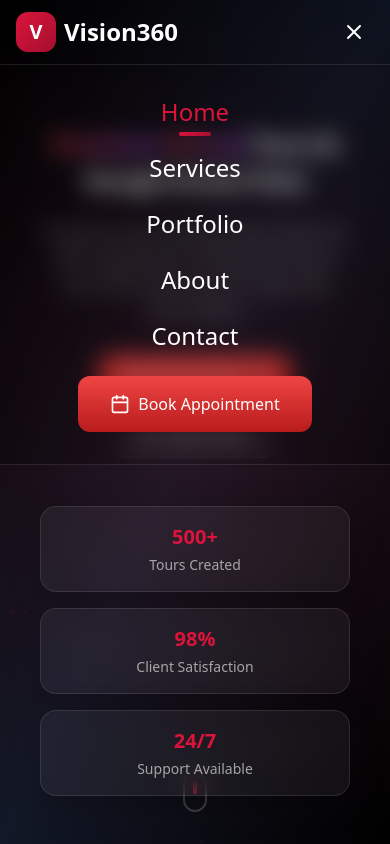
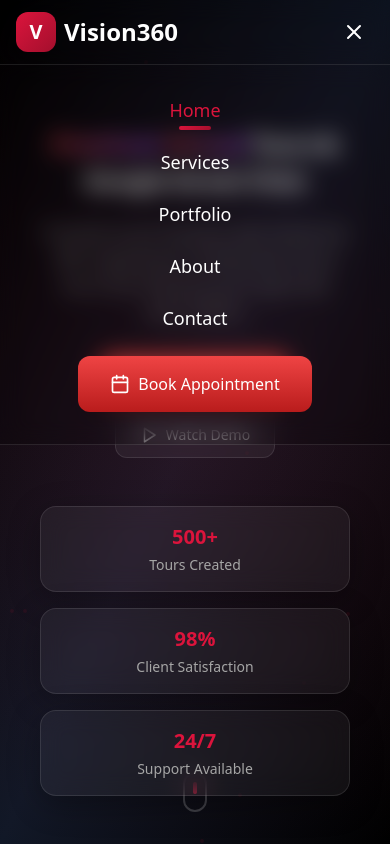
Before and after one commit to thiyo-de/vision360-nubien-style, a React (Vite) app: page / in a window 390 px wide. Both pictures are taken after a click on the button 354 px from the left and 32 px from the top of the page. Shown: the top 844 px of the page. Built offline with nearby package versions, Linux system fonts and the light colour scheme; a web font is replaced by a local one.

Commit message:
Refactor: Adjust mobile and tablet navbar

```diff
--- a/src/components/Navbar.tsx
+++ b/src/components/Navbar.tsx
@@ -83,7 +83,7 @@ const Navbar = () => {
               <motion.button
                 whileTap={{ scale: 0.95 }}
                 onClick={() => setIsMobileMenuOpen(!isMobileMenuOpen)}
-                className="md:hidden p-2 text-white hover:text-primary transition-colors"
+                className="lg:hidden p-2 text-white hover:text-primary transition-colors"
               >
                 {isMobileMenuOpen ? <X size={24} /> : <Menu size={24} />}
               </motion.button>
@@ -99,7 +99,7 @@ const Navbar = () => {
             initial={{ opacity: 0, y: -100 }}
             animate={{ opacity: 1, y: 0 }}
             exit={{ opacity: 0, y: -100 }}
-            className={`fixed top-16 left-0 right-0 z-40 backdrop-blur-md border-b border-white/10 md:hidden ${
+            className={`fixed top-16 left-0 right-0 z-40 backdrop-blur-md border-b border-white/10 lg:hidden ${
               isScrolled
                 ? 'glass'
                 : 'bg-black/20'
@@ -116,7 +116,7 @@ const Navbar = () => {
                   <Link
                     to={link.path}
                     onClick={() => setIsMobileMenuOpen(false)}
-                    className={`text-2xl font-medium hover:text-primary transition-all duration-300 relative group ${
+                    className={`text-lg font-light hover:text-primary transition-all duration-300 relative group ${
                       location.pathname === link.path ? 'text-primary' : 'text-white'
                     }`}
                   >
```
